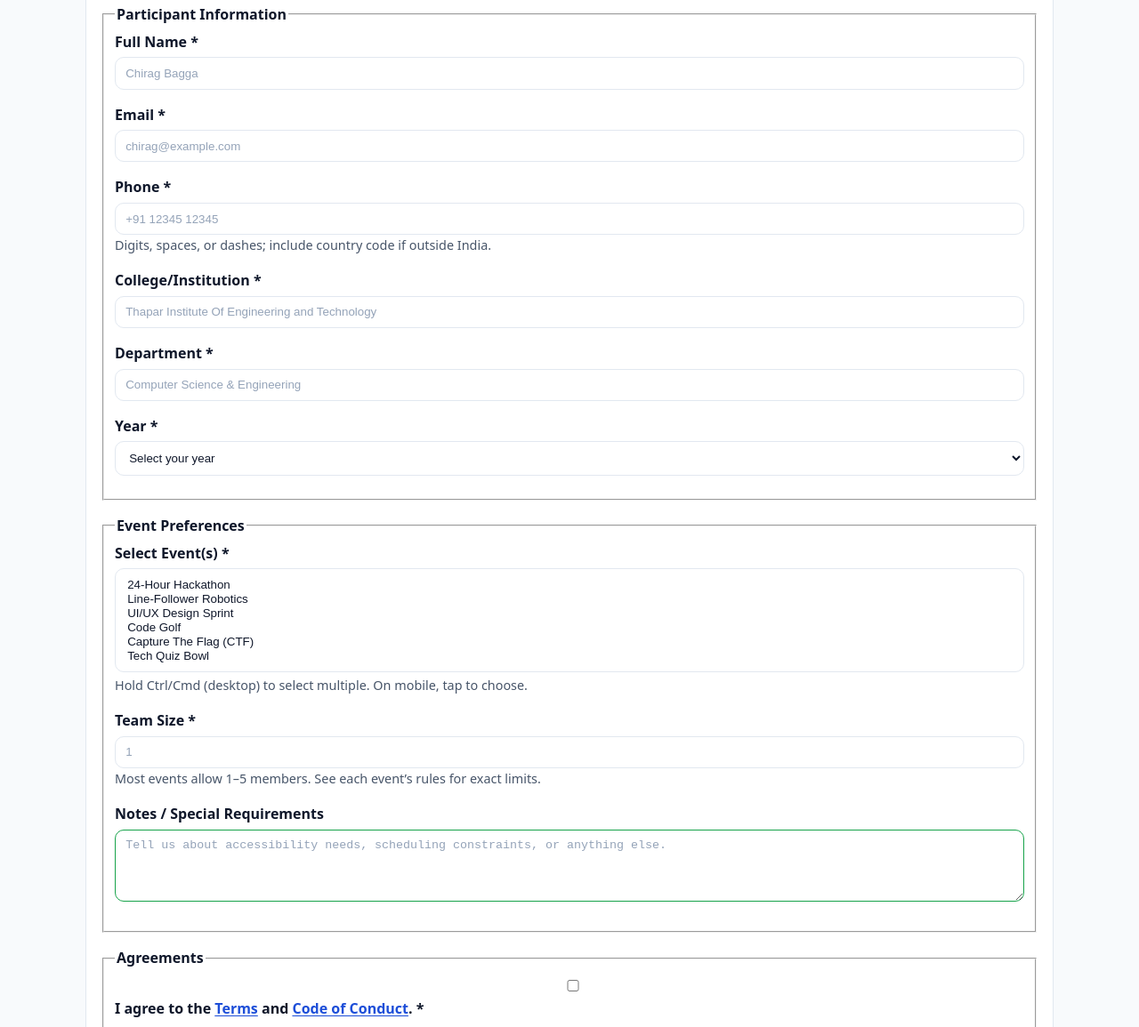
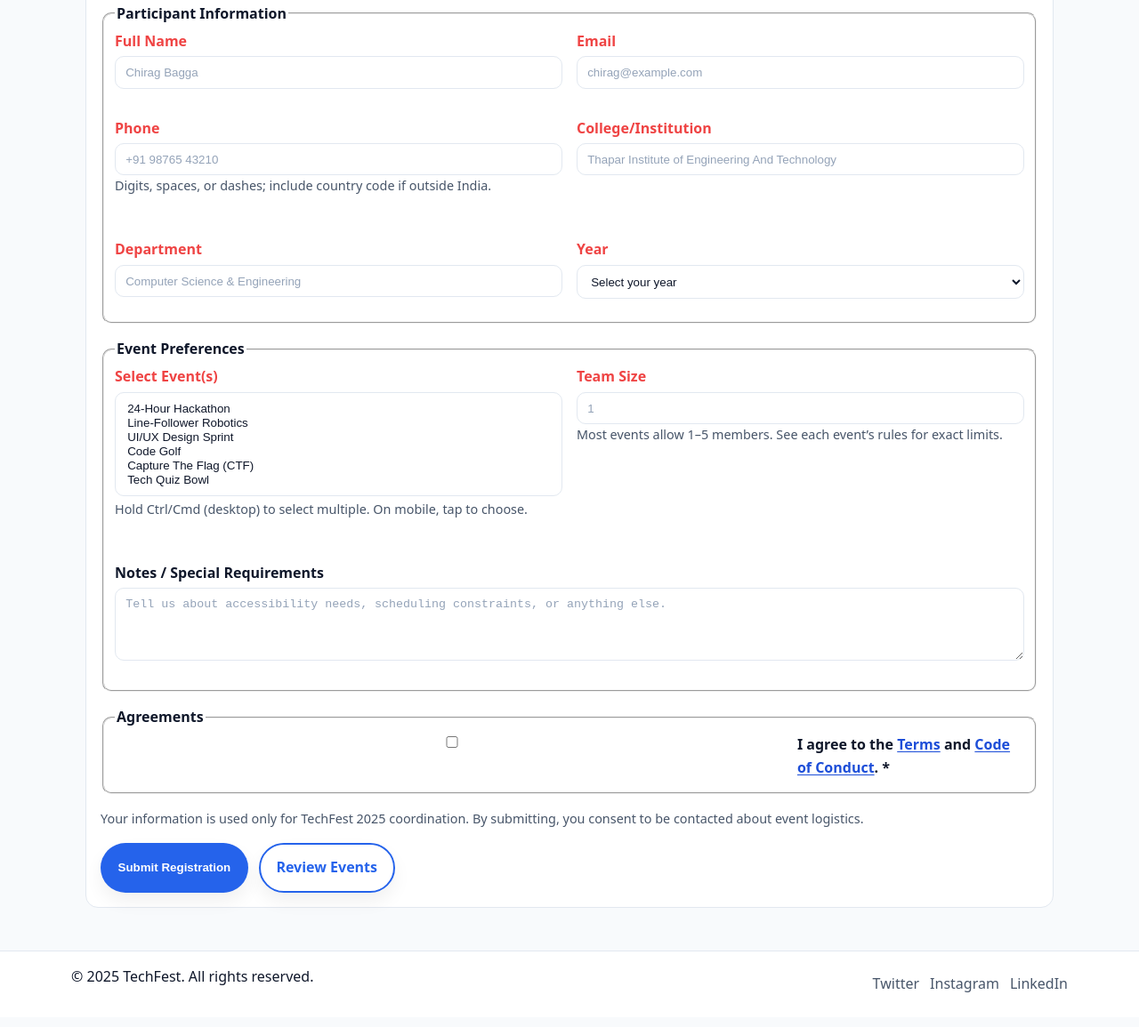
Before and after one commit to Beastly713/UCS542-A3, a plain HTML site: page register.html in a window 1280 px wide. Shown: the part 572-1727 px from the top of the page at 89% size. Drawn offline with Linux system fonts and the light colour scheme.

Commit message:
feat(register): enhance registration page with responsive grid, flex-aligned actions, advanced selectors (:focus-within, :has, attribute types), and improved accessibility states

```diff
--- a/assets/css/styles.css
+++ b/assets/css/styles.css
@@ -598,3 +598,79 @@ input:valid, select:valid, textarea:valid { border-color: #16a34a; }
 
 /* Target the register CTA specifically via ID selector */
 #cta-events-register { letter-spacing: .2px; }
+
+
+/* === Registration form enhancements === */
+#register .hero { border-bottom: none; }
+
+/* Grid layout for fields (responsive) */
+.form-grid {
+  display: grid;
+  grid-template-columns: 1fr;
+  gap: 1rem;
+}
+.field-span-2 { grid-column: 1; }
+
+@media (min-width: 720px) {
+  .form-grid {
+    grid-template-columns: repeat(2, minmax(260px, 1fr));
+  }
+  .field-span-2 { grid-column: 1 / -1; }
+}
+
+/* Flexbox alignment for agreement row and actions */
+.check-row {
+  display: flex;
+  align-items: flex-start;
+  gap: .6rem;
+}
+.actions {
+  display: flex;
+  gap: .75rem;
+  flex-wrap: wrap;
+  margin-top: 1rem;
+}
+
+/* Pseudo-class focus-within to highlight active field group */
+.field {
+  border-radius: var(--radius-sm);
+  transition: background .15s ease, box-shadow .15s ease;
+}
+.field:focus-within {
+  background: #fefce8; /* subtle highlight */
+  box-shadow: inset 0 0 0 1px #fde68a;
+}
+
+/* Attribute selectors for input types */
+input[type="email"],
+input[type="tel"],
+input[type="number"] {
+  font-variant-numeric: tabular-nums;
+}
+
+/* Show asterisk on labels whose following control is required (progressive enhancement) */
+label:has(+ input[required]),
+label:has(+ select[required]),
+label:has(+ textarea[required])::after {
+  content: " *";
+  color: #ef4444;
+  font-weight: 700;
+}
+
+/* Placeholder visibility cue */
+input:placeholder-shown,
+textarea:placeholder-shown {
+  border-color: var(--border);
+}
+
+/* Invalid vs valid states (already present globally; refine for register) */
+#register input[required]:user-invalid,
+#register select[required]:user-invalid,
+#register textarea[required]:user-invalid {
+  border-color: #ef4444;
+}
+#register input:user-valid,
+#register select:user-valid,
+#register textarea:user-valid {
+  border-color: #16a34a;
+}
--- a/register.html
+++ b/register.html
@@ -7,7 +7,7 @@
   <meta name="description" content="Register for TechFest 2025 events. Provide your details, choose competitions, and agree to the terms.">
   <link rel="stylesheet" href="assets/css/styles.css">
 </head>
-<body>
+<body id="register">
   <a class="skip-link" href="#main">Skip to content</a>
 
   <header class="site-header" role="banner">
@@ -42,45 +42,47 @@
     <section class="section">
       <div class="container">
         <h2 class="section-title">Register your interest</h2>
-        <p class="hint">Fields marked with <strong aria-hidden="true">*</strong> are required.</p>
+        <p class="hint">Fields marked with <span class="req-mark" aria-hidden="true">*</span> are required.</p>
 
         <form action="#" method="post" aria-describedby="privacy-note">
           <!-- Participant Information -->
           <fieldset class="field" style="margin-top:1rem;">
             <legend><strong>Participant Information</strong></legend>
 
+            <div class="form-grid">
               <div class="field">
-              <label for="full-name">Full Name <strong aria-hidden="true">*</strong></label>
+                <label for="full-name">Full Name</label>
                 <input id="full-name" name="full-name" type="text" autocomplete="name" required minlength="2" placeholder="Chirag Bagga">
               </div>
 
               <div class="field">
-              <label for="email">Email <strong aria-hidden="true">*</strong></label>
+                <label for="email">Email</label>
                 <input id="email" name="email" type="email" autocomplete="email" required placeholder="chirag@example.com">
               </div>
 
               <div class="field">
-              <label for="phone">Phone <strong aria-hidden="true">*</strong></label>
+                <label for="phone">Phone</label>
                 <input id="phone" name="phone" type="tel" inputmode="tel"
-                     pattern="^\\+?[0-9\\s\\-]{7,15}$"
-                     title="Enter a valid phone number (7–15 digits, digits/spaces/dashes, optional +)."
-                     required placeholder="+91 12345 12345"
+       pattern="^(?:\+91[\-\s]?|0)?[6-9]\d{4}[\s\-]?\d{5}$"
+       title="Indian mobile: 10 digits starting 6–9, optional +91 or 0 prefix, spaces/dashes allowed (e.g., +91 98765 43210)."
+       required placeholder="+91 98765 43210"
        aria-describedby="phone-hint">
+
                 <p id="phone-hint" class="hint">Digits, spaces, or dashes; include country code if outside India.</p>
               </div>
 
               <div class="field">
-              <label for="college">College/Institution <strong aria-hidden="true">*</strong></label>
-              <input id="college" name="college" type="text" autocomplete="organization" required placeholder="Thapar Institute Of Engineering and Technology">
+                <label for="college">College/Institution</label>
+                <input id="college" name="college" type="text" autocomplete="organization" required placeholder="Thapar Institute of Engineering And Technology">
               </div>
 
               <div class="field">
-              <label for="department">Department <strong aria-hidden="true">*</strong></label>
+                <label for="department">Department</label>
                 <input id="department" name="department" type="text" required placeholder="Computer Science & Engineering">
               </div>
 
               <div class="field">
-              <label for="year">Year <strong aria-hidden="true">*</strong></label>
+                <label for="year">Year</label>
                 <select id="year" name="year" required>
                   <option value="" selected disabled>Select your year</option>
                   <option>1st Year</option>
@@ -91,14 +93,16 @@
                   <option>Other</option>
                 </select>
               </div>
+            </div>
           </fieldset>
 
           <!-- Event Preferences -->
           <fieldset class="field" style="margin-top:1rem;">
             <legend><strong>Event Preferences</strong></legend>
 
+            <div class="form-grid">
               <div class="field">
-              <label for="events">Select Event(s) <strong aria-hidden="true">*</strong></label>
+                <label for="events">Select Event(s)</label>
                 <select id="events" name="events[]" multiple size="6" required aria-describedby="events-hint">
                   <option value="hackathon">24-Hour Hackathon</option>
                   <option value="robotics">Line-Follower Robotics</option>
@@ -111,14 +115,15 @@
               </div>
 
               <div class="field">
-              <label for="team-size">Team Size <strong aria-hidden="true">*</strong></label>
+                <label for="team-size">Team Size</label>
                 <input id="team-size" name="team-size" type="number" min="1" max="5" step="1" required placeholder="1">
                 <p class="hint">Most events allow 1–5 members. See each event’s rules for exact limits.</p>
               </div>
 
-            <div class="field">
+              <div class="field field-span-2">
                 <label for="notes">Notes / Special Requirements</label>
                 <textarea id="notes" name="notes" rows="4" maxlength="500" placeholder="Tell us about accessibility needs, scheduling constraints, or anything else."></textarea>
+              </div>
             </div>
           </fieldset>
 
@@ -126,15 +131,15 @@
           <fieldset class="field" style="margin-top:1rem;">
             <legend><strong>Agreements</strong></legend>
 
-            <div class="field">
+            <div class="check-row">
               <input id="consent" name="consent" type="checkbox" required>
-              <label for="consent">I agree to the <a class="text-link" href="#" aria-label="Terms and Code of Conduct (opens placeholder link)">Terms</a> and <a class="text-link" href="#" aria-label="Code of Conduct (opens placeholder link)">Code of Conduct</a>. <strong aria-hidden="true">*</strong></label>
+              <label for="consent">I agree to the <a class="text-link" href="#" aria-label="Terms and Code of Conduct (opens placeholder link)">Terms</a> and <a class="text-link" href="#" aria-label="Code of Conduct (opens placeholder link)">Code of Conduct</a>. <span class="req-mark" aria-hidden="true">*</span></label>
             </div>
           </fieldset>
 
           <p id="privacy-note" class="hint">Your information is used only for TechFest 2025 coordination. By submitting, you consent to be contacted about event logistics.</p>
 
-          <div class="field" style="margin-top:1rem;">
+          <div class="actions">
             <button class="btn btn-primary" type="submit">Submit Registration</button>
             <a class="btn btn-outline" href="events.html">Review Events</a>
           </div>
```
Lines whose indentation alone changed are shown as unchanged.
